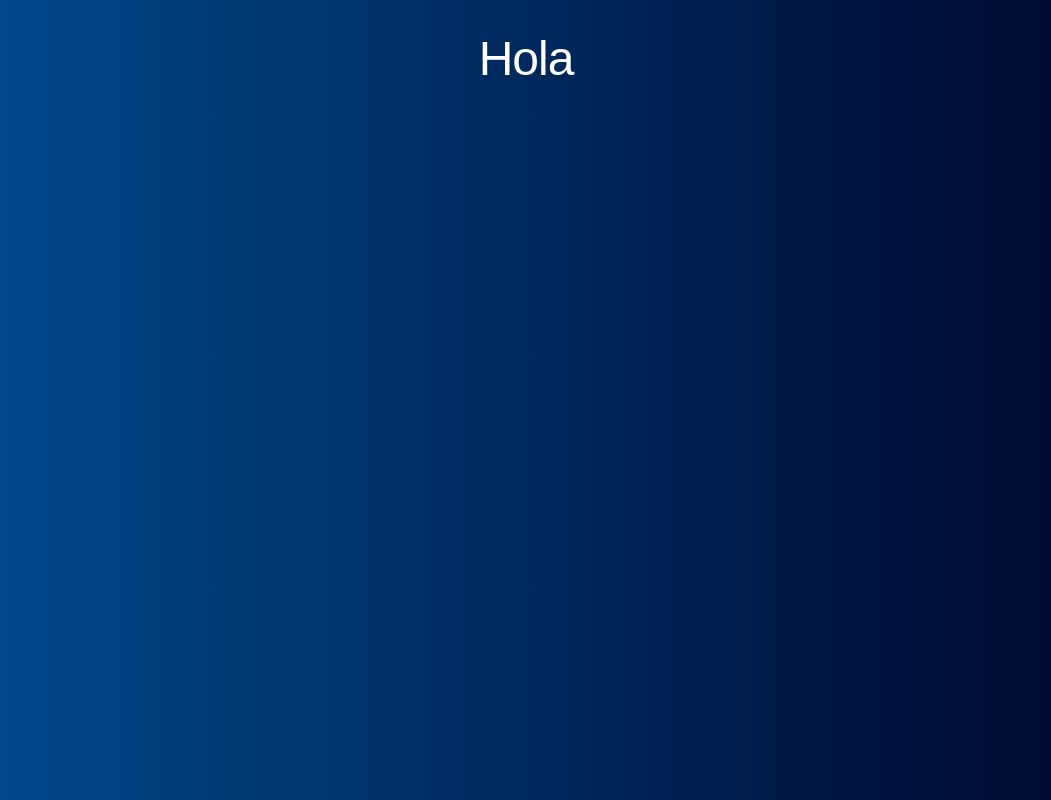
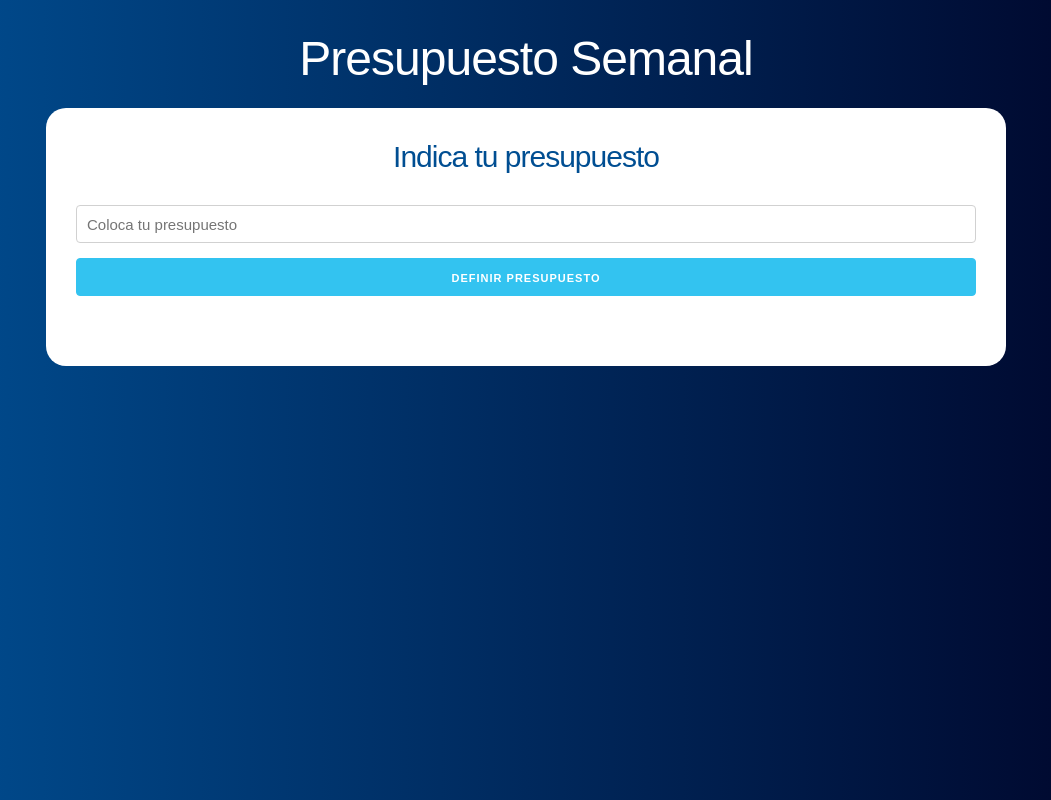
Before and after one commit to marioalbornoz/presupuesto-react, a React (Create React App) app: page / in a window 1280 px wide. Shown: the whole page, without its empty margins (114-1165 px from the left). Built offline with nearby package versions, Linux system fonts and the light colour scheme.

Commit message:
se agrega componente pregunta al app

```diff
--- a/src/App.js
+++ b/src/App.js
@@ -1,10 +1,14 @@
 import React from 'react';
+import Pregunta from './components/Pregunta';
 
 function App() {
   return (
     <div className="container">
       <header className="App-header">
-        <h1>Hola</h1>
+        <h1>Presupuesto Semanal</h1>
+        <div className="contenido-principal contenido">
+          <Pregunta />
+        </div>
       </header>
     </div>
   );
```
